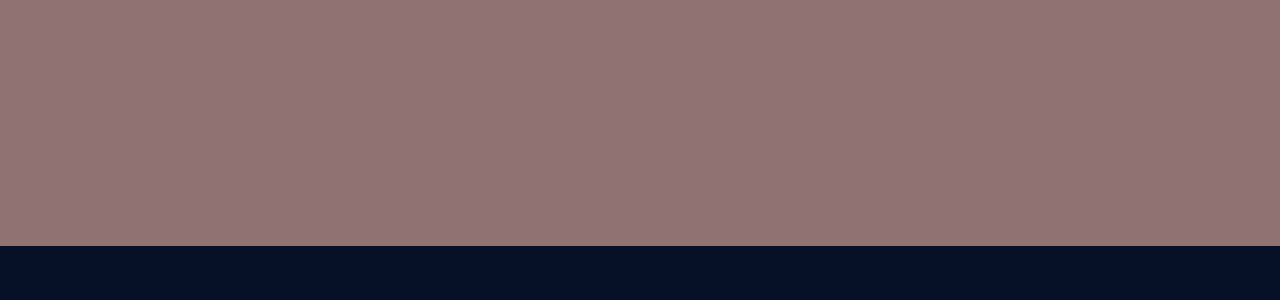
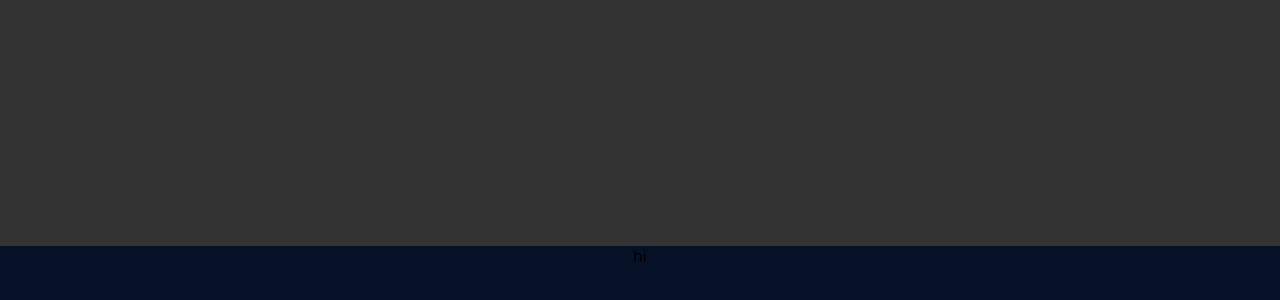
Before and after one commit to sophiarau/little-lemon, a React (Create React App) app: page / in a window 1280 px wide. Shown: the part 2204-2504 px from the top of the page. Built offline with nearby package versions, Linux system fonts and the light colour scheme.

Commit message:
random edits, more styling

```diff
--- a/src/App.css
+++ b/src/App.css
@@ -9,6 +9,8 @@
     "main"
     "footer";
 }
+
+/* nav */
 
 nav {
   background-color: #ffffff;
@@ -39,9 +41,32 @@ nav ul li a {
   color: #495E57;
 }
 
+/* main */
+
 main {
-  background-color: #917272;
+  background-color: #495E57;
 }
+
+.main {
+  display: grid;
+  grid-template-columns: 1fr;
+  grid-template-rows: 700px 550px 650px;
+}
+
+.main .highlights {
+  background-color: #ffffff;
+  height: 700px;
+}
+.main .testimonials {
+  background-color: #495E57;
+  height: 550px;
+}
+.main .about {
+  background-color: #333333;
+  height: 650px;
+}
+
+/* header */
 
 header {
   background-color: #495E57;
@@ -56,9 +81,6 @@ header .hero-column-left {
   margin-left: 290px;
 }
 
-header .hero-column-left button {
-
-}
 
 header .hero-column-right {
   text-align: center;
@@ -85,6 +107,8 @@ header p {
   color: #ffffff;
   font-family: "Karla", sans-serif;
 }
+
+/* footer */
 
 footer {
   background-color: #061127;
--- a/src/components/footer.js
+++ b/src/components/footer.js
@@ -2,7 +2,7 @@ import React from 'react';
 
 function Footer() {
   return (
-    <footer></footer>
+    <footer>hi</footer>
   );
 }
 
--- a/src/components/header.js
+++ b/src/components/header.js
@@ -11,7 +11,7 @@ function Header() {
           <button className="btn">Reserve a table</button>
         </div>
         <div className="hero-column hero-column-right">
-          <img src={restaurant} alt="Logo" className="sticker, hero-logo" />
+          <img src={restaurant} alt="Logo" className="sticker" />
         </div>
     </header>
   );
--- a/src/components/main.js
+++ b/src/components/main.js
@@ -3,6 +3,39 @@ import React from 'react';
 function Main() {
   return (
     <main>
+      <div className="main">
+        <div className="highlights">
+          <h1>Our Specials</h1>
+          <div className="highlights-container">
+            <div className="menucard">
+              <h2>Greek Salad</h2>
+              {/* <img src={salad} alt="Greek Salad" /> */}
+              <p className="price"></p>
+              <p>Our Greek salad is a refreshing mix of fresh vegetables, feta cheese, and olives.</p>
+            </div>
+            <div className="menucard">
+              <h2>Greek Salad</h2>
+              {/* <img src={salad} alt="Greek Salad" /> */}
+              <p className="price"></p>
+              <p>Our Greek salad is a refreshing mix of fresh vegetables, feta cheese, and olives.</p>
+            </div>
+            <div className="menucard">
+              <h2>Greek Salad</h2>
+              {/* <img src={salad} alt="Greek Salad" /> */}
+              <p className="price"></p>
+              <p>Our Greek salad is a refreshing mix of fresh vegetables, feta cheese, and olives.</p>
+            </div>
+            <div className="menucard">
+              <h2>Greek Salad</h2>
+              {/* <img src={salad} alt="Greek Salad" /> */}
+              <p className="price"></p>
+              <p>Our Greek salad is a refreshing mix of fresh vegetables, feta cheese, and olives.</p>
+            </div>
+          </div>
+          </div>
+        <div className="testimonials"></div>
+        <div className="about"></div>
+      </div>
     </main>
   );
 }
```
